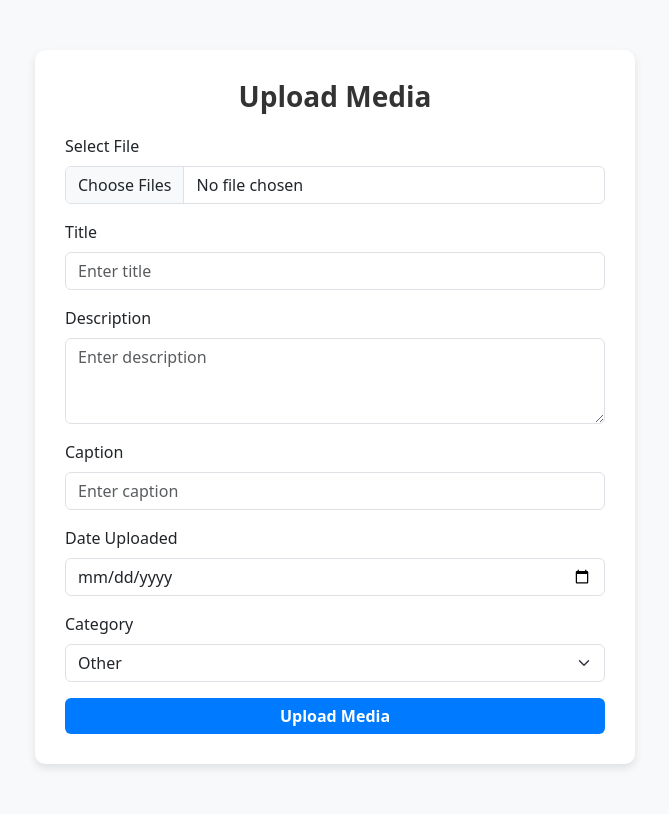
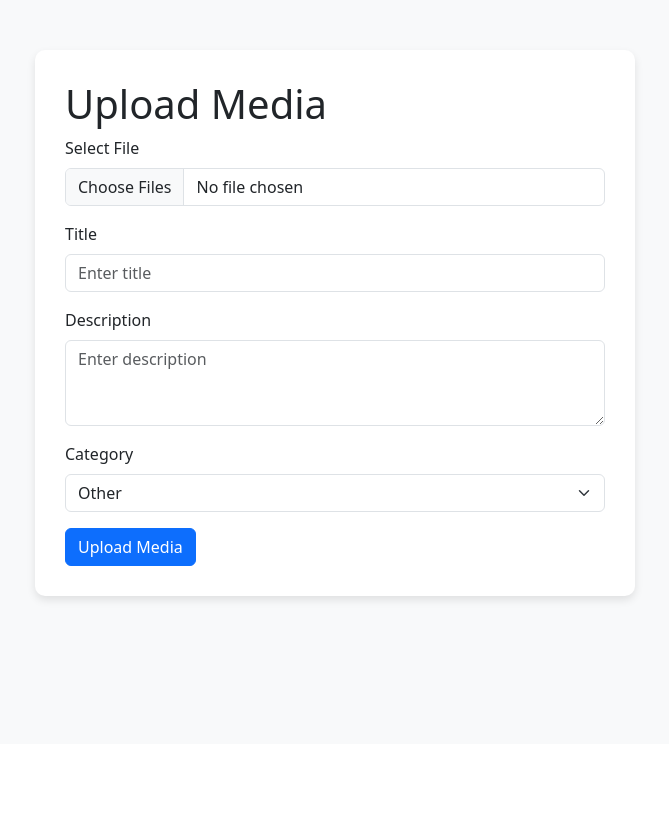
Before and after one commit to VersaiAcademy/Sharad-Vyas-Photography, a PHP site: page /photographer-2-master/admin/index.php in a window 1280 px wide. Shown: the part 56-870 px from the top of the page, without its empty margins (305-974 px from the left). After the commit the page ends 659 px from the top, so only its background shows below. Run offline with PHP 8.4, Linux system fonts and the light colour scheme; data that the repository does not hold is empty.

Commit message:
Logic For admin in production

```diff
--- a/admin/index.php
+++ b/admin/index.php
@@ -1,3 +1,7 @@
+<?php
+// Include the config file for BASE_URL and ADMIN_URL
+include_once '../config.php';
+?>
 <!DOCTYPE html>
 <html lang="en">
 <head>
@@ -7,8 +11,8 @@
 
   <!-- Bootstrap CSS -->
   <link href="https://cdn.jsdelivr.net/npm/bootstrap@5.3.0/dist/css/bootstrap.min.css" rel="stylesheet">
-  <!-- Custom CSS -->
   <style>
+    /* Custom CSS */
     body {
       background-color: #f8f9fa;
     }
@@ -20,38 +24,18 @@
       border-radius: 10px;
       box-shadow: 0 4px 8px rgba(0, 0, 0, 0.1);
     }
-    .admin-container h1 {
-      margin-bottom: 20px;
-      text-align: center;
-      font-size: 28px;
-      font-weight: 700;
-      color: #333333;
-    }
-    .form-control, .form-select {
-      margin-bottom: 15px;
-    }
-    .btn-upload {
-      width: 100%;
-      font-weight: bold;
-      background-color: #007bff;
-      border: none;
-    }
-    .btn-upload:hover {
-      background-color: #0056b3;
-    }
     .navbar-custom {
       background-color: rgb(164, 120, 218);
     }
-    .navbar-custom .navbar-nav .nav-link {
-      color: #ffffff !important;
+    .navbar-custom .nav-link {
+      color: #fff !important;
     }
-    .navbar-custom .navbar-nav .nav-link:hover {
+    .navbar-custom .nav-link:hover {
       color: #d1d1d1 !important;
     }
   </style>
 </head>
 <body>
-
   <!-- Navbar -->
   <nav class="navbar navbar-expand-lg navbar-custom">
     <div class="container-fluid">
@@ -62,10 +46,10 @@
       <div class="collapse navbar-collapse" id="navbarNav">
         <ul class="navbar-nav ms-auto">
           <li class="nav-item">
-            <a class="nav-link" href="index.php">Upload Media</a>
+            <a class="nav-link" href="<?php echo ADMIN_URL; ?>index.php">Upload Media</a>
           </li>
           <li class="nav-item">
-            <a class="nav-link" href="upload_folder.php">Upload Folder</a>
+            <a class="nav-link" href="<?php echo ADMIN_URL; ?>upload_folder.php">Upload Folder</a>
           </li>
         </ul>
       </div>
@@ -74,164 +58,73 @@
 
   <div class="admin-container">
     <h1>Upload Media</h1>
-    <form id="uploadForm" action="uploads.php" method="POST" enctype="multipart/form-data">
-      <!-- File Input -->
+    <form id="uploadForm" action="<?php echo ADMIN_URL; ?>uploads.php" method="POST" enctype="multipart/form-data">
       <div class="mb-3">
         <label for="file" class="form-label">Select File</label>
         <input type="file" class="form-control" id="file" name="files[]" multiple required>
       </div>
-      <!-- Title Input -->
       <div class="mb-3">
         <label for="title" class="form-label">Title</label>
         <input type="text" class="form-control" id="title" name="title" placeholder="Enter title" required>
       </div>
-      <!-- Description -->
       <div class="mb-3">
         <label for="description" class="form-label">Description</label>
         <textarea class="form-control" id="description" name="description" rows="3" placeholder="Enter description"></textarea>
       </div>
-      <!-- Caption -->
-      <div class="mb-3">
-        <label for="caption" class="form-label">Caption</label>
-        <input type="text" class="form-control" id="caption" name="caption" placeholder="Enter caption">
-      </div>
-      <!-- Date Uploaded -->
-      <div class="mb-3">
-        <label for="date_uploaded" class="form-label">Date Uploaded</label>
-        <input type="date" class="form-control" id="date_uploaded" name="date_uploaded">
-      </div>
-    <!-- Category Selection -->
       <div class="mb-3">
         <label for="category" class="form-label">Category</label>
         <select class="form-select" id="category" name="category" onchange="toggleOtherCategoryInput()">
           <option value="Other" selected>Other</option>
         </select>
-
-  <!-- Input field for new category (hidden initially) -->
         <div id="newCategoryInput" style="display: none;">
           <label for="newCategory" class="form-label">Enter New Category</label>
           <input type="text" class="form-control" id="newCategory" name="newCategory" placeholder="Type your new category here">
         </div>
       </div>
-
-      <!-- Submit Button -->
       <button type="submit" class="btn btn-primary btn-upload">Upload Media</button>
     </form>
-  </div>
-
-  <!-- Success Modal -->
-  <div class="modal fade" id="successModal" tabindex="-1" aria-labelledby="successModalLabel" aria-hidden="true">
-    <div class="modal-dialog">
-      <div class="modal-content">
-        <div class="modal-header">
-          <h5 class="modal-title" id="successModalLabel">Success</h5>
-          <button type="button" class="btn-close" data-bs-dismiss="modal" aria-label="Close"></button>
-        </div>
-        <div class="modal-body">
-          Media uploaded successfully!
-        </div>
-      </div>
-    </div>
-  </div>
-
-  <!-- Failure Modal -->
-  <div class="modal fade" id="failureModal" tabindex="-1" aria-labelledby="failureModalLabel" aria-hidden="true">
-    <div class="modal-dialog">
-      <div class="modal-content">
-        <div class="modal-header">
-          <h5 class="modal-title" id="failureModalLabel">Error</h5>
-          <button type="button" class="btn-close" data-bs-dismiss="modal" aria-label="Close"></button>
-        </div>
-        <div class="modal-body">
-          Failed to upload media. Please try again.
-        </div>
-      </div>
-    </div>
   </div>
 
   <!-- Bootstrap JS Bundle -->
   <script src="https://cdn.jsdelivr.net/npm/bootstrap@5.3.0/dist/js/bootstrap.bundle.min.js"></script>
   <script>
     const categorySelect = document.getElementById('category');
-const newCategoryInput = document.getElementById('newCategoryInput'); // Input wrapper
-const newCategoryValue = document.getElementById('newCategory'); // Input field for "Other"
+    const newCategoryInput = document.getElementById('newCategoryInput');
+    const newCategoryValue = document.getElementById('newCategory');
 
-// Fetch categories and populate the dropdown
-fetch('get_data.php')
+    // Fetch categories dynamically
+    fetch('<?php echo ADMIN_URL; ?>get_data.php')
       .then(response => response.json())
       .then(data => {
-    console.log('Fetched Media Data for:', data);
-
-    const categories = [];
-    data.forEach(media => {
-      if (media.category && !categories.includes(media.category)) {
-        categories.push(media.category);
-      }
-    });
-
-    console.log('Unique Categories:', categories);
-
-    categories.forEach(category => {
+        data.forEach(category => {
           const option = document.createElement('option');
           option.value = category;
           option.textContent = category;
           categorySelect.appendChild(option);
         });
-  })
-  .catch(error => {
-    console.error('Error fetching media data:', error);
       });
 
-// Submit handler for the form
-document.getElementById('uploadForm').addEventListener('submit', function (e) {
+    // Toggle input for "Other" category
+    function toggleOtherCategoryInput() {
+      newCategoryInput.style.display = categorySelect.value === 'Other' ? 'block' : 'none';
+    }
+
+    document.getElementById('uploadForm').addEventListener('submit', function(e) {
       e.preventDefault();
-
       const formData = new FormData(this);
 
-  if (categorySelect.value === 'Other') {
-    if (newCategoryValue.value.trim() !== '') {
-      formData.set('category', newCategoryValue.value.trim());
-    } else {
+      if (categorySelect.value === 'Other' && !newCategoryValue.value.trim()) {
         alert('Please enter a new category name!');
         return;
       }
-  }
 
-  if (!formData.get('category')) {
-    alert('Please select or enter a category!');
-    return;
-  }
-
-  console.log('Category being sent:', formData.get('category'));
-
-  fetch('uploads.php', {
+      fetch('<?php echo ADMIN_URL; ?>uploads.php', {
         method: 'POST',
         body: formData
       })
-    .then(response => {
-      if (response.ok) {
-        new bootstrap.Modal(document.getElementById('successModal')).show();
-      } else {
-        throw new Error('Upload failed');
-      }
-    })
-    .catch(error => {
-      console.error(error);
-      new bootstrap.Modal(document.getElementById('failureModal')).show();
+      .then(response => response.ok ? alert('Success') : alert('Failed'))
+      .catch(error => console.error('Error:', error));
     });
-});
-
-// Toggle input visibility for "Other"
-function toggleOtherCategoryInput() {
-  if (categorySelect.value === 'Other') {
-    newCategoryInput.style.display = 'block';
-  } else {
-    newCategoryInput.style.display = 'none';
-  }
-}
-
   </script>
-
-
 </body>
 </html>
```
Lines whose indentation alone changed are shown as unchanged.
